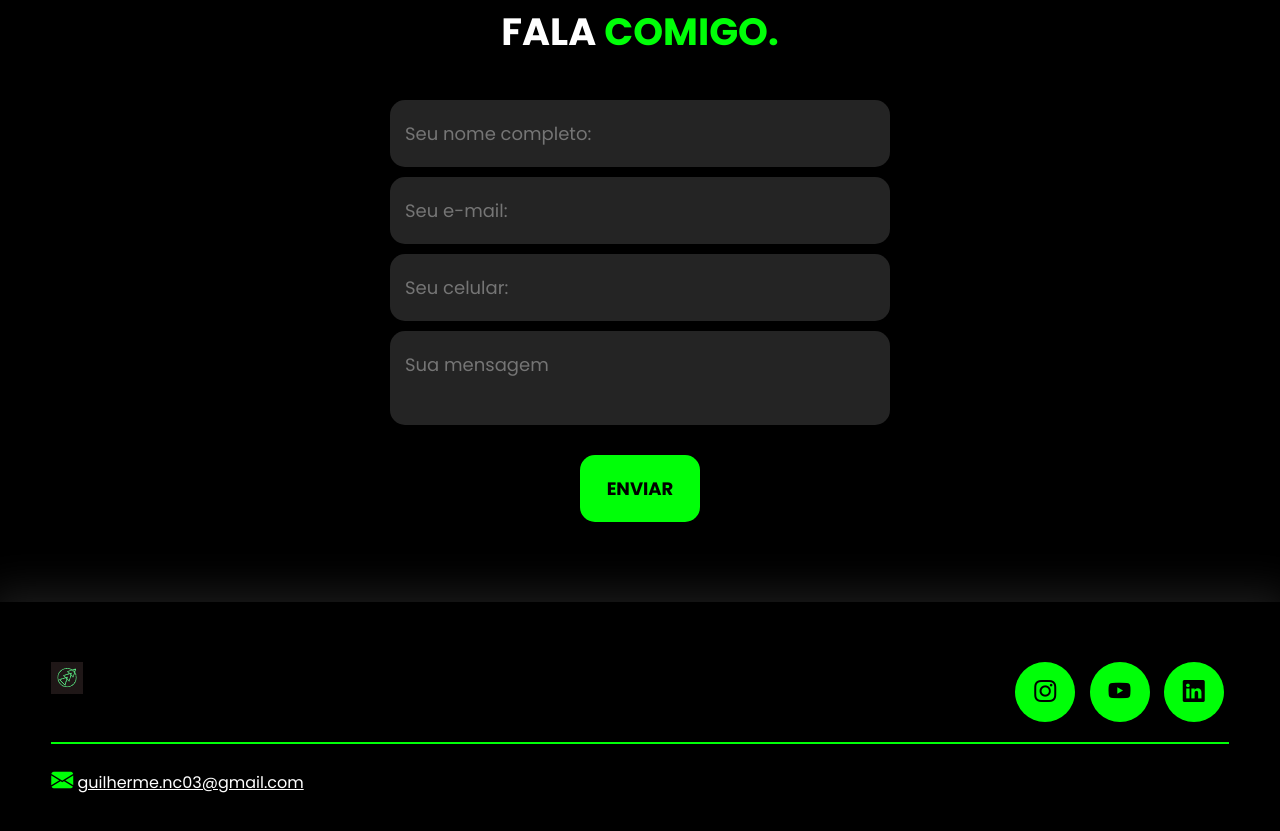
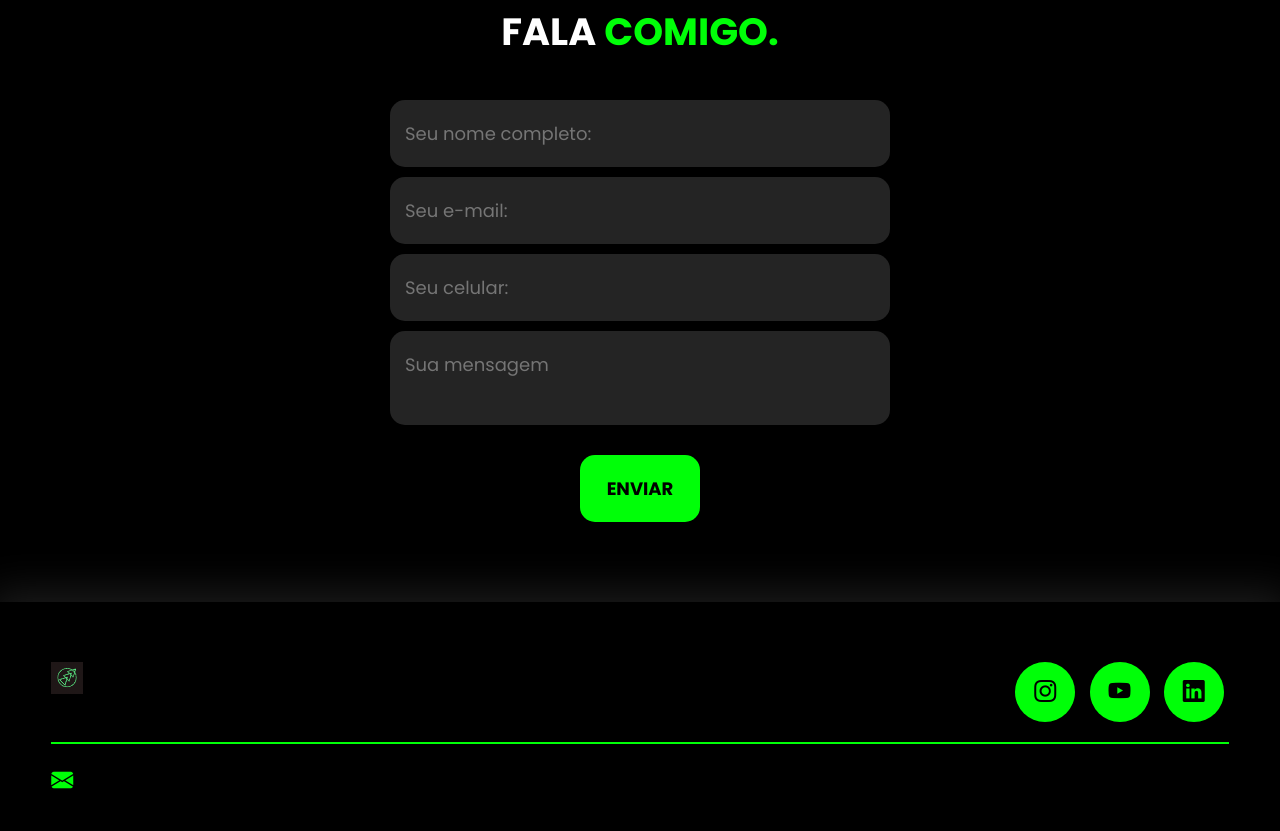
Before and after one commit to KaizenMaker/Portfolio, a plain HTML site: page index.html in a window 1280 px wide. Shown: the part 2605-3436 px from the top of the page. Drawn offline with nearby package versions, Linux system fonts and the light colour scheme; a script that the page names is missing.

Commit message:
Update index.html

```diff
--- a/index.html
+++ b/index.html
@@ -183,7 +183,7 @@
             </div><!--line-footer-->
 
             <div class="line-footer borda">
-                <p><i class="bi bi-envelope-fill"></i> <a href="mailto:guilherme.nc03@gmail.com">guilherme.nc03@gmail.com</a></p>
+                <p><i class="bi bi-envelope-fill"></i> <a href="mailto:"></a></p>
             </div><!--line-footer-->
         </div><!--interface-->
     </footer>
```
